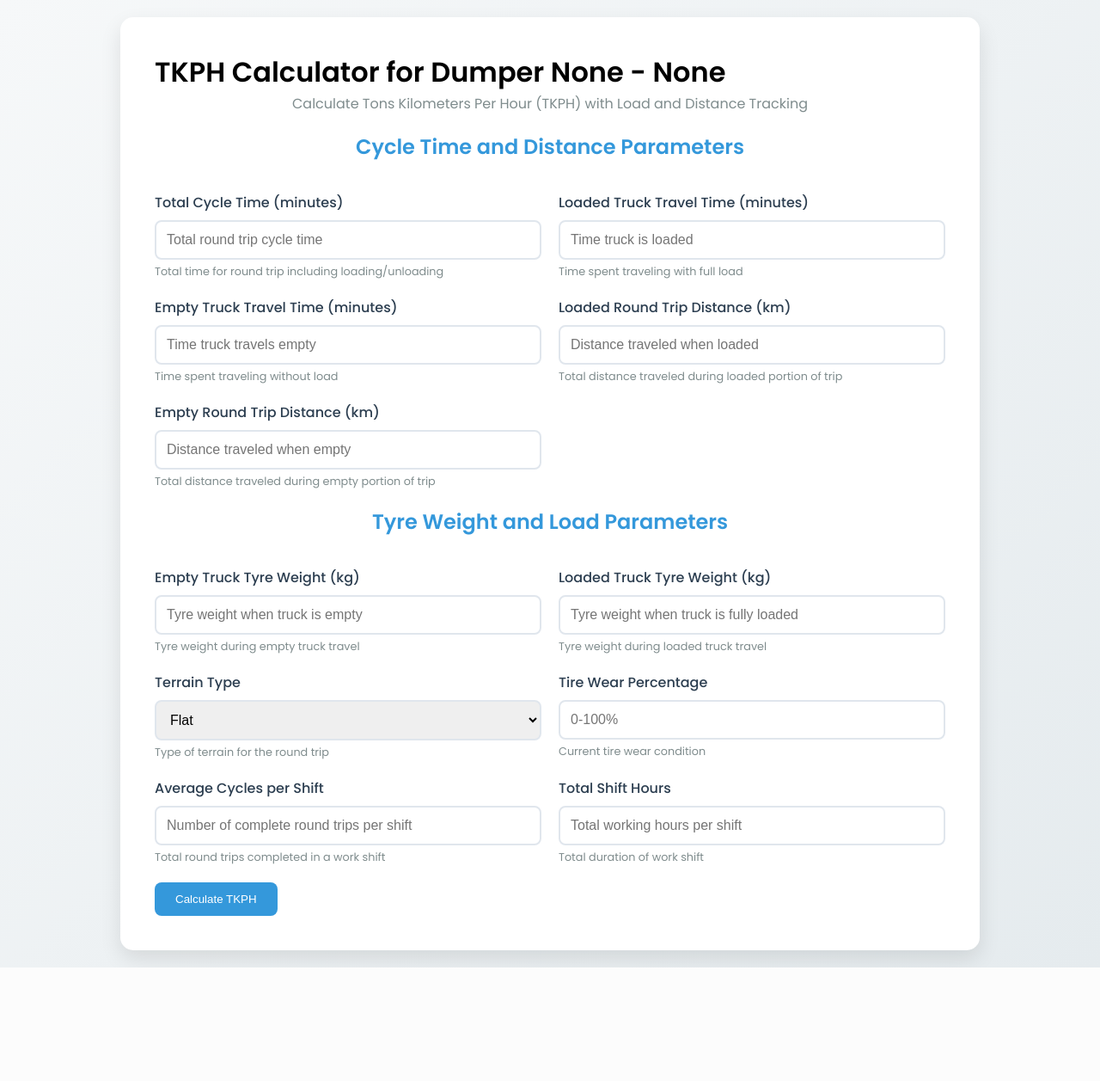
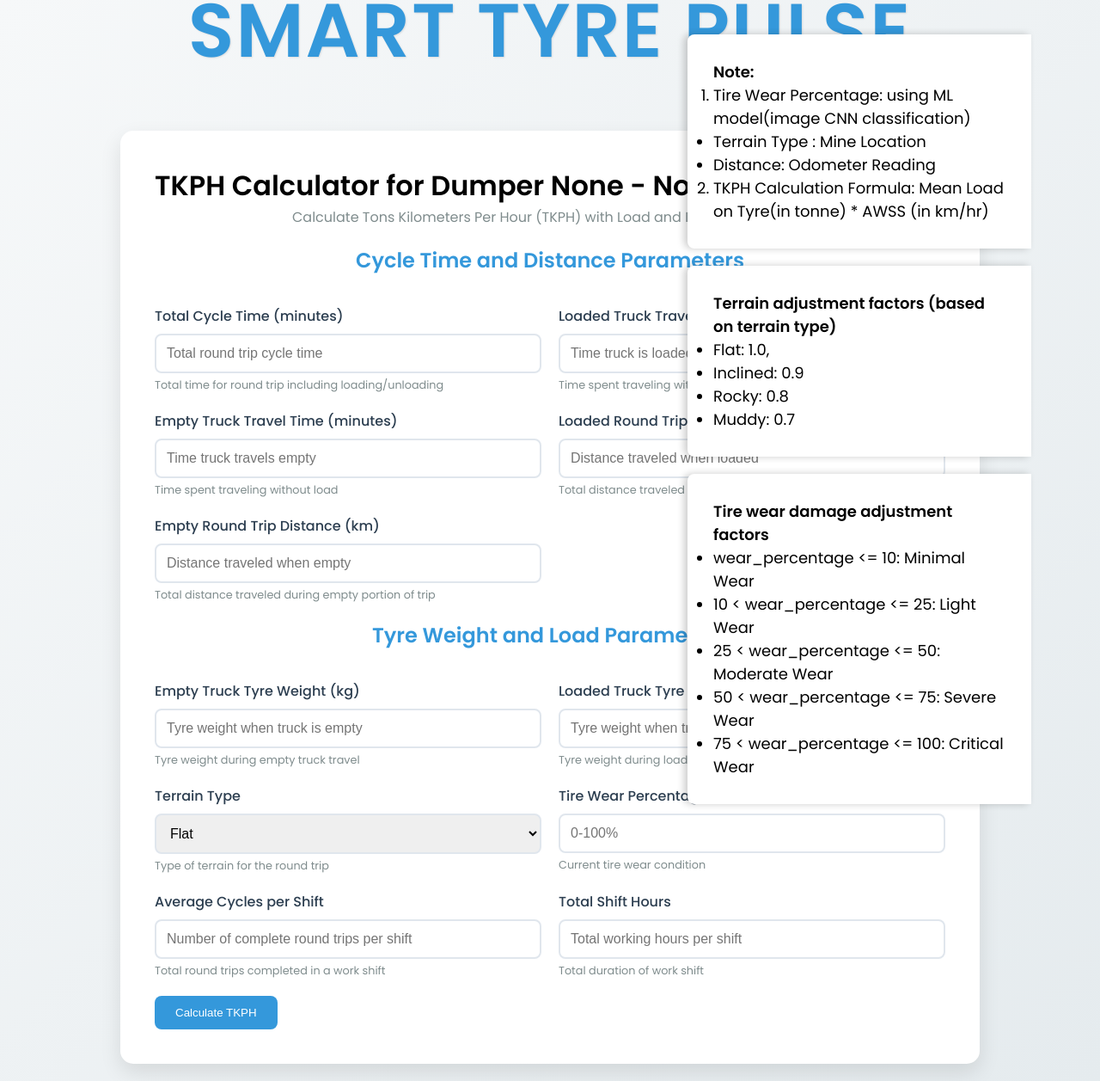
Before and after one commit to raysofani/realtime_tkph, a Flask app: page /tkph-calculator in a window 1280 px wide. Shown: the whole page at 86% size. Before the commit the page ends 1125 px from the top, so only its background shows below. Run offline with Flask 3, Linux system fonts and the light colour scheme.

Commit message:
made changes to the styling

```diff
--- a/templates/tkph_calculator.html
+++ b/templates/tkph_calculator.html
@@ -20,9 +20,40 @@
             background: linear-gradient(135deg, #f6f8f9 0%, #e5ebee 100%);
             min-height: 100vh;
             display: flex;
+            flex-direction: column;
             justify-content: center;
             align-items: center;
             padding: 20px;
+        }
+        .notes-container {
+            position: absolute;
+            top: 5%;
+            right: 5em;
+            display: flex;
+
+            flex-direction: column;
+            gap: 20px;
+        }
+        .notes {
+            font-size: large;
+            width: 400px;
+            height: auto;
+            background-color: #ffffff;
+            padding: 30px;
+            border-radius: 8px 0 0 8px;
+            box-shadow: -4px 0 8px rgba(0, 0, 0, 0.2);
+        }
+        .brand {
+            font-size: 5.5rem;
+            font-weight: 700;
+            color: #3498db;
+            margin-bottom: 50px;
+
+
+            margin-top: -50px;
+            text-transform: uppercase;
+            letter-spacing: 2px;
+            text-shadow: 1px 1px 2px rgba(0,0,0,0.1);
         }
         .calculator-container {
             background: var(--card-background);
@@ -87,6 +118,7 @@
     </style>
 </head>
 <body>
+    <div class="brand"> SMART TYRE PULSE</div>
     <div class="calculator-container">
         <h1> TKPH Calculator for Dumper {{ dumper_id }} - {{ tyre_position }}</h1>
 
@@ -178,5 +210,52 @@
             <button type="submit" class="submit-btn">Calculate  TKPH</button>
         </form>
     </div>
+    <div class="notes-container">
+        <div class="notes" id="1">
+            <p><strong>Note:</strong><br>
+                <ol>
+                <li> Tire Wear Percentage: using ML model(image CNN classification)</li>
+                <ul type="disc">
+
+
+                <li>Terrain Type : Mine Location </li>
+
+                <li>Distance: Odometer Reading</li>
+                </ul>
+                <li> TKPH Calculation Formula: Mean Load on Tyre(in tonne) * AWSS (in km/hr)</li>
+            </p>
+        </div>
+        <div class="notes">
+       <strong>Terrain adjustment factors (based on terrain type)</strong><br>
+    <ul>
+        <li>Flat: 1.0,</li>
+        <li>Inclined: 0.9</li>
+        <li>Rocky: 0.8</li>
+        <li>Muddy: 0.7 </li>
+    </ul>
+
+
+
+        </div>
+        <div class="notes" >
+            <strong>Tire wear damage adjustment factors</strong><br>
+            <ul>
+
+               <li>wear_percentage <= 10: Minimal Wear</li>
+                <li>10 < wear_percentage <= 25: Light Wear </li>
+               <li> 25 < wear_percentage <= 50: Moderate Wear </li>
+               <li> 50 < wear_percentage <= 75: Severe Wear  </li>
+               <li> 75 < wear_percentage <= 100: Critical Wear</li>
+        </div>
+        </div>
+
+
+
+
+
+
+     </div>
+
+
 </body>
 </html>
```
Also changed, not shown: templates/dumper_id.html (+13 -0 lines), templates/payload_distribution.html (+57 -2 lines), templates/result.html (+14 -0 lines), templates/tyre_selection.html (+12 -0 lines).
